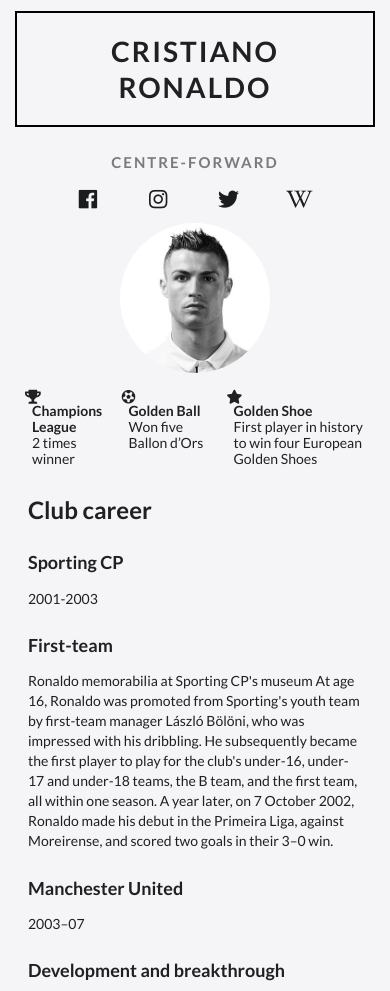
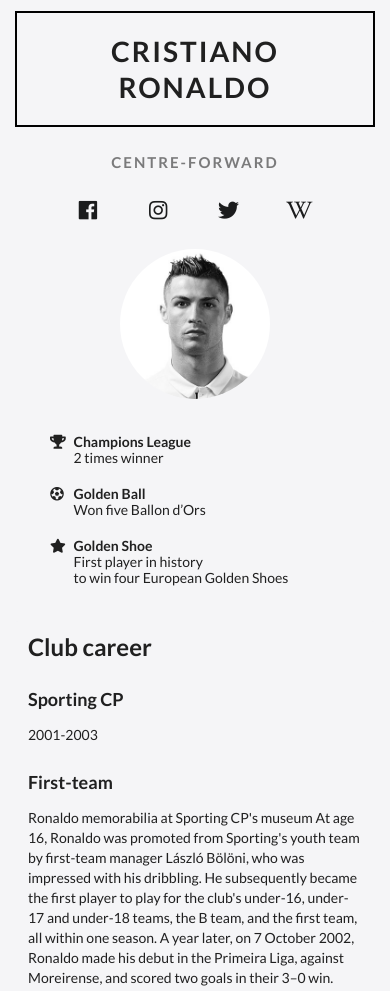
Before and after one commit to Jimbomaniak/homepage, a plain HTML site: page index.html in a window 390 px wide. Shown: the top 991 px of the page. Drawn offline with nearby package versions, Linux system fonts and the light colour scheme.

Commit message:
Add styles for mobile ver(awards list)

```diff
--- a/assets/css/style.css
+++ b/assets/css/style.css
@@ -41,10 +41,24 @@ h4.ui.header {
 .ui.horizontal.list {
   display: flex;
   justify-content: center;
-  margin: 10px;
+  margin: 25px;
 }
 
+
 @media screen and (max-width: 600px) {
+  .ui.horizontal.list.awards {
+    display:flex;
+    flex-direction: column;
+  }
+  .ui.horizontal.list.awards:not(.celled) > .item:first-child {
+    padding-left: 5px !important;
+    margin-left: 5px !important;
+  }
+  .ui.horizontal.list.awards > .item {
+    display: flex;
+    margin: 5px;
+    padding: 5px;
+  }
   h1.ui.header {
     width: unset;
   }
```
